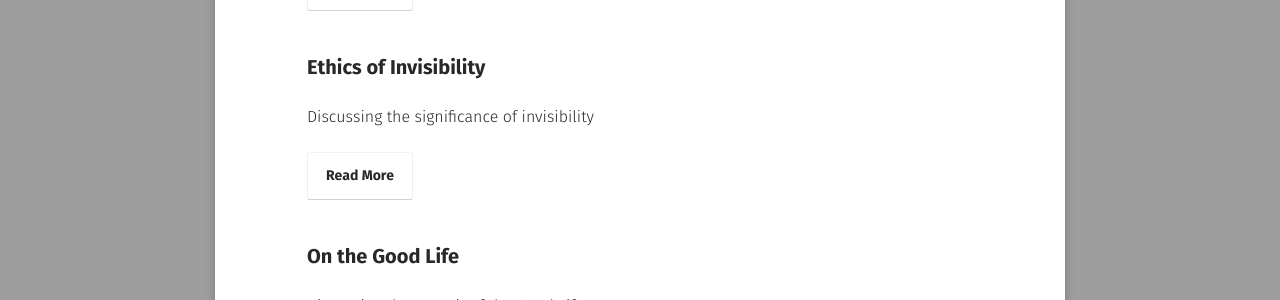
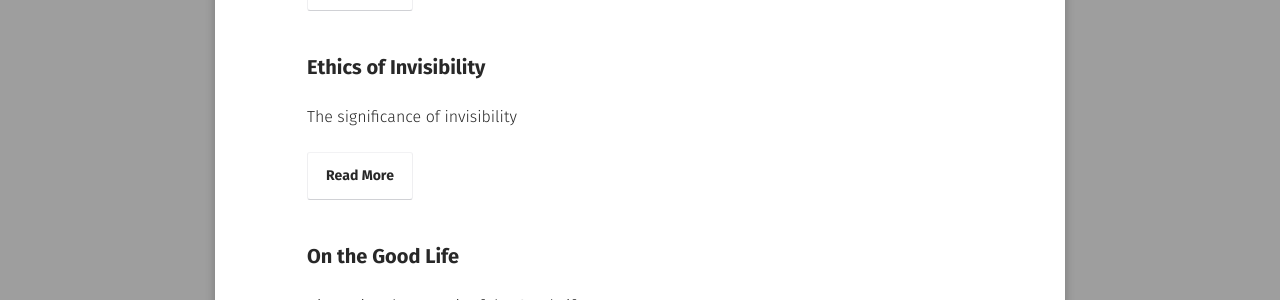
Before and after one commit to LGabrielM/LGabrielM.github.io, a Jekyll site: the page built from posts/index.md, in a window 1280 px wide. Shown: the part 628-928 px from the top of the page. Built offline with Jekyll 4.4.1, drawn with Linux system fonts in a browser that asks for light colours; some web fonts are replaced.

Commit message:
simple changes to 2 posts

```diff
--- a/_posts/2017-08-28-EthicsofInvisibility.md
+++ b/_posts/2017-08-28-EthicsofInvisibility.md
@@ -2,7 +2,7 @@
 layout: post
 title: "Ethics of Invisibility"
 date: 2017-08-28
-excerpt: "Discussing the significance of invisibility"
+excerpt: "The significance of invisibility"
 tags: [philosophy, medium, Singh]
 comments: true
 ---
```
Also changed, not shown: _posts/2017-07-17-Friends.md (+1 -1 lines).
